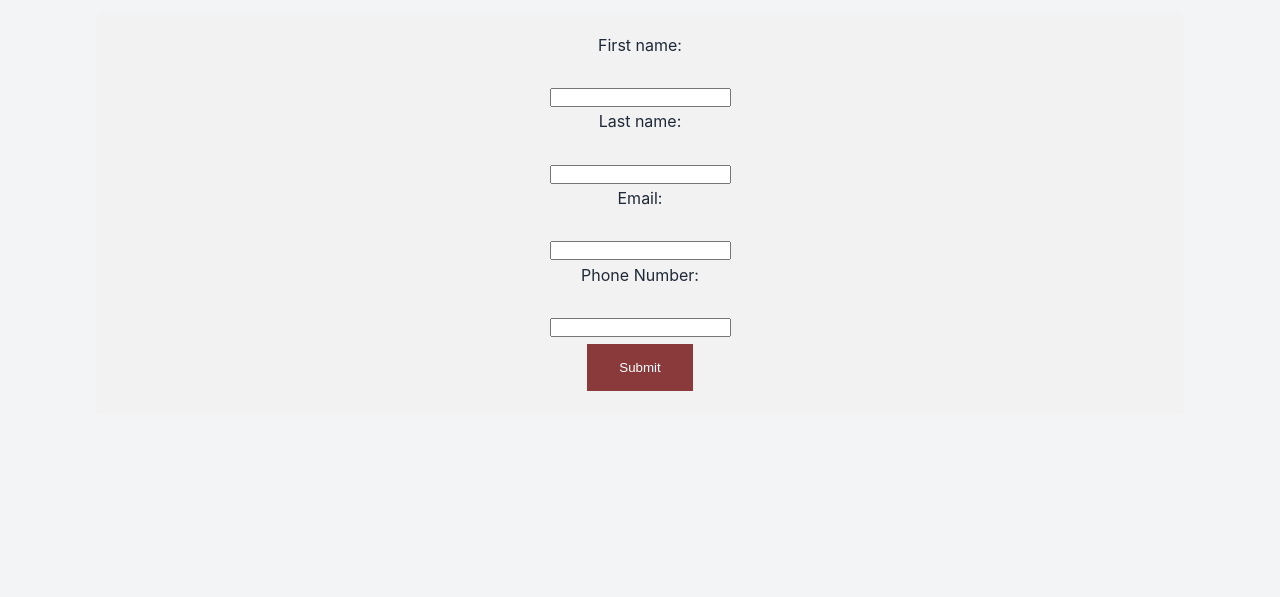
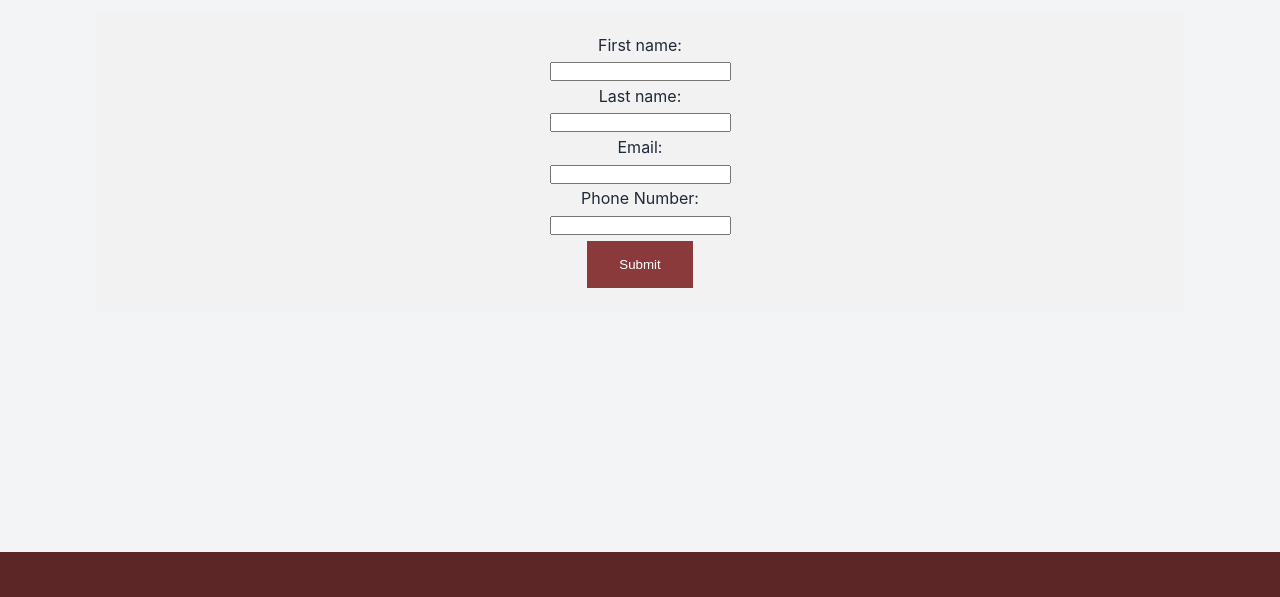
Before and after one commit to LiangRVR/zonta, a plain HTML site: page pages/about.html in a window 1280 px wide. Shown: the part 1654-2251 px from the top of the page. Drawn offline with Linux system fonts and the light colour scheme.

Commit message:
Made few changes to this file as well to try to get it to work.

```diff
--- a/pages/about.html
+++ b/pages/about.html
@@ -53,15 +53,15 @@
 			</div>
 			<h3>Contact Us</h3>
 			<form method="POST" action="mailto: info@zonta-naples.org" enctype="multipart/form-data">
-  			   <label for="fname">First name:</label><br>
-    			   <input type="text" id="fname" name="fname"><br>
-  		 	   <label for="lname">Last name:</label><br>
-  			   <input type="text" id="lname" name="lname"><br>
-		           <label for="email">Email:</label><br>
-  			   <input type="text" id="email" name="email"><br>
-			   <label for="pnumber">Phone Number:</label><br>
-  			   <input type="text" id="pnumber" name="email"><br>
-                           <input type="submit" value="Submit" /> <br>
+  			   <label for="fname">First name:</label>
+    			   <input type="text" id="fname" name="fname">
+  		 	   <label for="lname">Last name:</label>
+  			   <input type="text" id="lname" name="lname">
+		           <label for="email">Email:</label>
+  			   <input type="text" id="email" name="email">
+			   <label for="pnumber">Phone Number:</label>
+  			   <input type="text" id="pnumber" name="pnumber">
+                           <br><input type="submit" value="Submit"/></br>
 			</form>
                 </div>
             </div>
```
